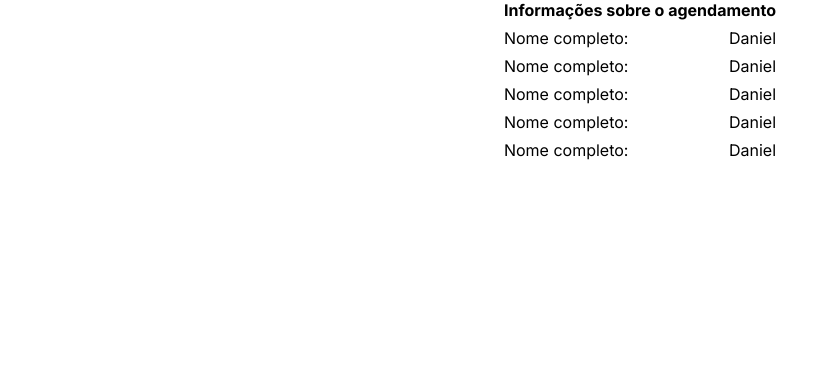
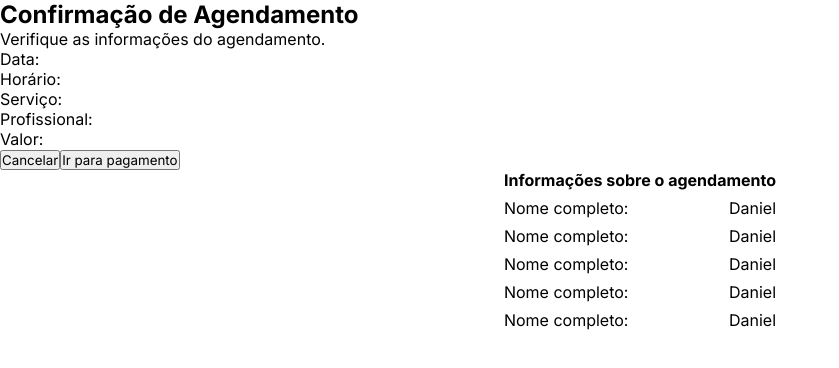
Before and after one commit to marcelylobato/projeto-angular-I, an Angular app: page / in a window 1280 px wide. Shown: the top 368 px of the page, without its empty margins (0-839 px from the left). Built offline with nearby package versions, Linux system fonts and the light colour scheme.

Commit message:
Cria html do componente info-agendamento

```diff
--- a/src/app/app.component.html
+++ b/src/app/app.component.html
@@ -1 +1,2 @@
+<app-info-agendamento></app-info-agendamento>
 <app-modal-agendamento></app-modal-agendamento>
--- a/src/app/app.module.ts
+++ b/src/app/app.module.ts
@@ -5,12 +5,14 @@ import { AppRoutingModule } from './app-routing.module';
 import { AppComponent } from './app.component';
 import { ModalAgendamentoComponent } from './components/modal-agendamento/modal-agendamento.component';
 import { BtnConfirmaPagamentoComponent } from './components/btn-confirma-pagamento/btn-confirma-pagamento.component';
+import { InfoAgendamentoComponent } from './components/info-agendamento/info-agendamento.component';
 
 @NgModule({
   declarations: [
     AppComponent,
     ModalAgendamentoComponent,
-    BtnConfirmaPagamentoComponent
+    BtnConfirmaPagamentoComponent,
+    InfoAgendamentoComponent
   ],
   imports: [
     BrowserModule,
--- /dev/null
+++ b/src/app/components/info-agendamento/info-agendamento.component.html
@@ -0,0 +1,13 @@
+<h2>Confirmação de Agendamento</h2>
+<span>Verifique as informações do agendamento.</span>
+
+<div>
+   <p>Data:</p>
+   <p>Horário:</p>
+   <p>Serviço:</p>
+   <p>Profissional: </p>
+   <p>Valor: </p>
+</div>
+
+<button>Cancelar</button>
+<button>Ir para pagamento</button>
```
Also changed, not shown: src/app/components/info-agendamento/info-agendamento.component.ts (added, +10 -0 lines), src/app/components/info-agendamento/info-agendamento.component.scss (added).
